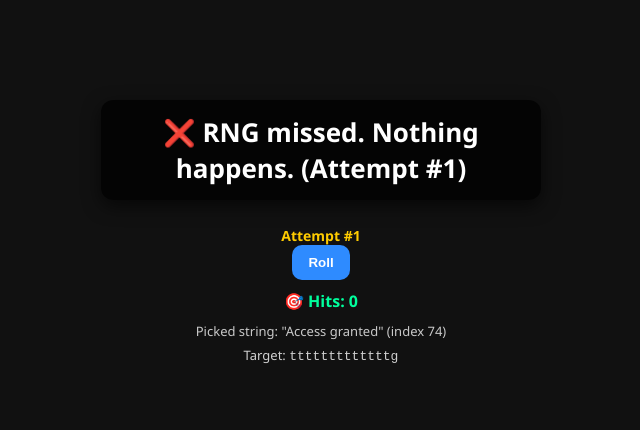
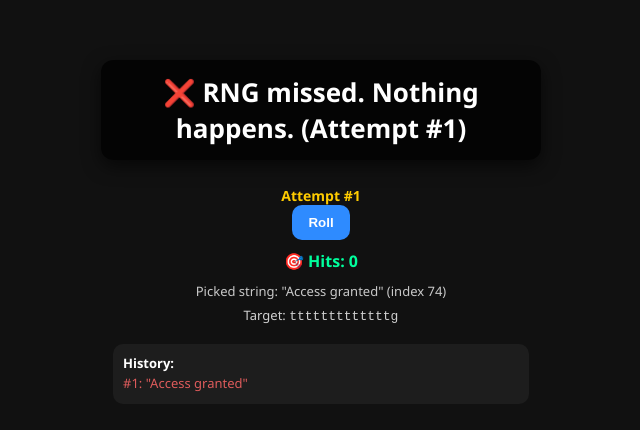
Before and after one commit to Criptism/RobloxScripts, a plain HTML site: page IMPORTANT/index.html in a window 1280 px wide. Shown: the part 168-598 px from the top of the page, without its empty margins (319-959 px from the left). Drawn offline with Linux system fonts and the light colour scheme.

Commit message:
Enhance RNG GUI with history display
Added history tracking feature to RNG GUI.

```diff
--- a/IMPORTANT/index.html
+++ b/IMPORTANT/index.html
@@ -3,7 +3,7 @@
 <head>
   <meta charset="utf-8" />
   <meta name="viewport" content="width=device-width,initial-scale=1" />
-  <title>RNG GUI (100 Strings + Counter)</title>
+  <title>RNG GUI (100 Strings + Counter + History)</title>
   <style>
     html,body{
       height:100%;
@@ -22,6 +22,7 @@
       flex-direction:column;
       align-items:center;
       justify-content:center;
+      max-width: 800px;
     }
 
     .label {
@@ -80,6 +81,33 @@
       color: #ffcc00;
       font-weight: 600;
     }
+
+    .history {
+      margin-top: 20px;
+      background: rgba(255,255,255,0.05);
+      border-radius: 10px;
+      max-height: 250px;
+      width: 90%;
+      overflow-y: auto;
+      padding: 10px;
+      text-align: left;
+      font-size: 13px;
+      line-height: 1.4em;
+    }
+
+    .history-entry {
+      opacity: 0.85;
+      margin: 2px 0;
+    }
+
+    .hit {
+      color: #00ff9d;
+      font-weight: bold;
+    }
+
+    .miss {
+      color: #ff6666;
+    }
   </style>
 </head>
 <body>
@@ -90,6 +118,11 @@
     <div id="counter" class="counter">🎯 Hits: 0</div>
     <div id="picked" class="picked" aria-live="polite"></div>
     <div class="sub">Target: <code>tttttttttttttg</code></div>
+
+    <div id="history" class="history">
+      <strong>History:</strong><br>
+      <span class="history-entry">No attempts yet.</span>
+    </div>
   </div>
 
   <script>
@@ -127,25 +160,47 @@
     const rollBtn = document.getElementById('rollBtn');
     const counterEl = document.getElementById('counter');
     const attemptEl = document.getElementById('attempt');
+    const historyEl = document.getElementById('history');
 
     let hitCount = 0;
     let attemptCount = 0;
+    let historyLog = [];
+
+    function updateHistoryDisplay() {
+      if (historyLog.length === 0) {
+        historyEl.innerHTML = "<strong>History:</strong><br><span class='history-entry'>No attempts yet.</span>";
+        return;
+      }
+
+      const entries = historyLog.map(entry => {
+        const colorClass = entry.hit ? "hit" : "miss";
+        return `<div class="history-entry ${colorClass}">#${entry.attempt}: "${entry.string}" ${entry.hit ? "🎯 HIT!" : ""}</div>`;
+      }).join("");
+      historyEl.innerHTML = "<strong>History:</strong><br>" + entries;
+      historyEl.scrollTop = historyEl.scrollHeight;
+    }
 
     function rollOnce() {
       attemptCount++;
       const idx = randomIndex(strings.length);
       const picked = strings[idx];
+      const isHit = picked === TARGET;
 
-      if (picked === TARGET) {
+      if (isHit) {
         labelEl.textContent = "🎯 RNG hit! The target string was picked!";
         hitCount++;
+        attemptCount = 0; // reset attempts
+        historyLog.push({ attempt: "HIT RESET", string: picked, hit: true });
       } else {
         labelEl.textContent = `❌ RNG missed. Nothing happens. (Attempt #${attemptCount})`;
+        historyLog.push({ attempt: attemptCount, string: picked, hit: false });
       }
 
-      pickedEl.textContent = 'Picked string: "' + picked + '" (index ' + (idx + 1) + ')';
+      pickedEl.textContent = 'Picked string: "' + picked + `" (index ${idx + 1})`;
       counterEl.textContent = `🎯 Hits: ${hitCount}`;
       attemptEl.textContent = `Attempt #${attemptCount}`;
+
+      updateHistoryDisplay();
     }
 
     rollBtn.addEventListener('click', rollOnce);
```
